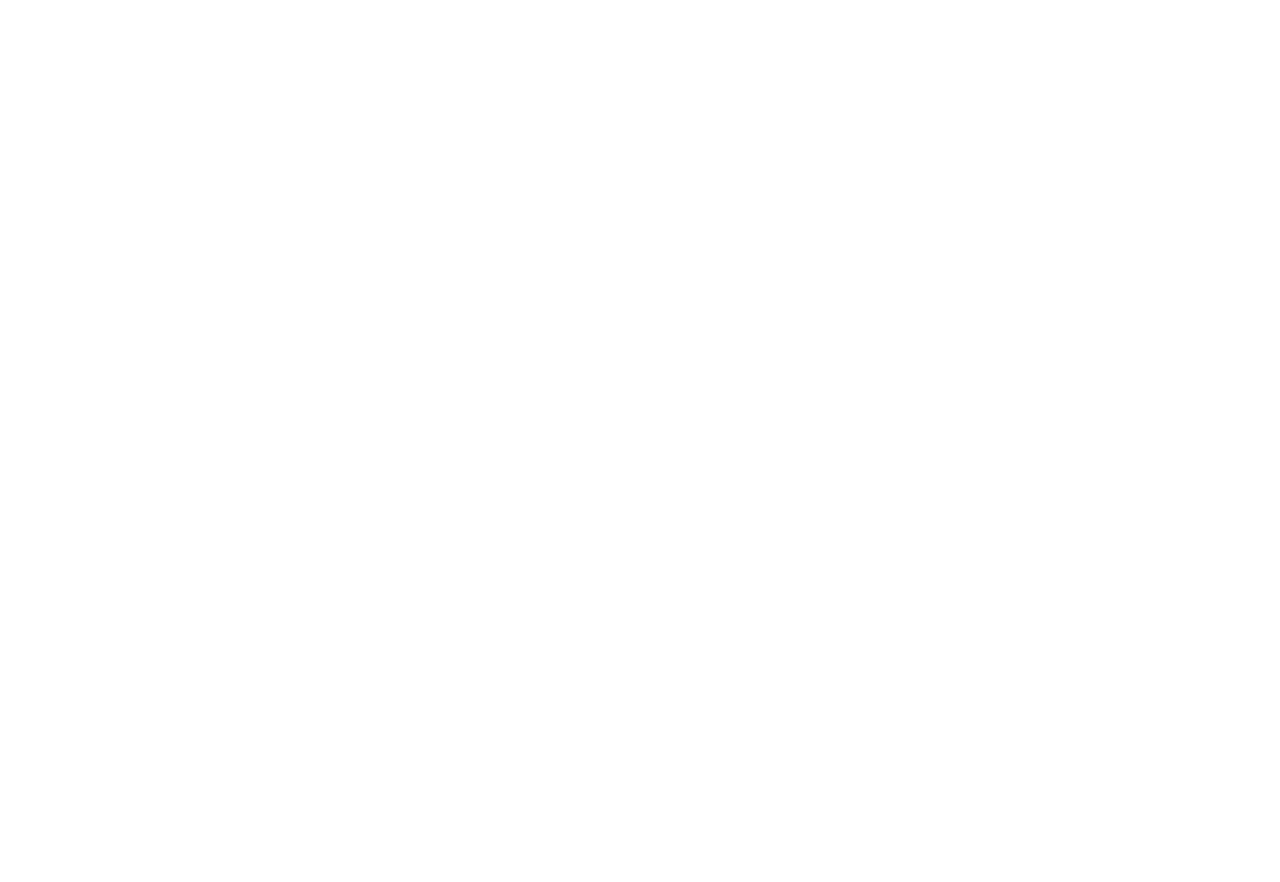
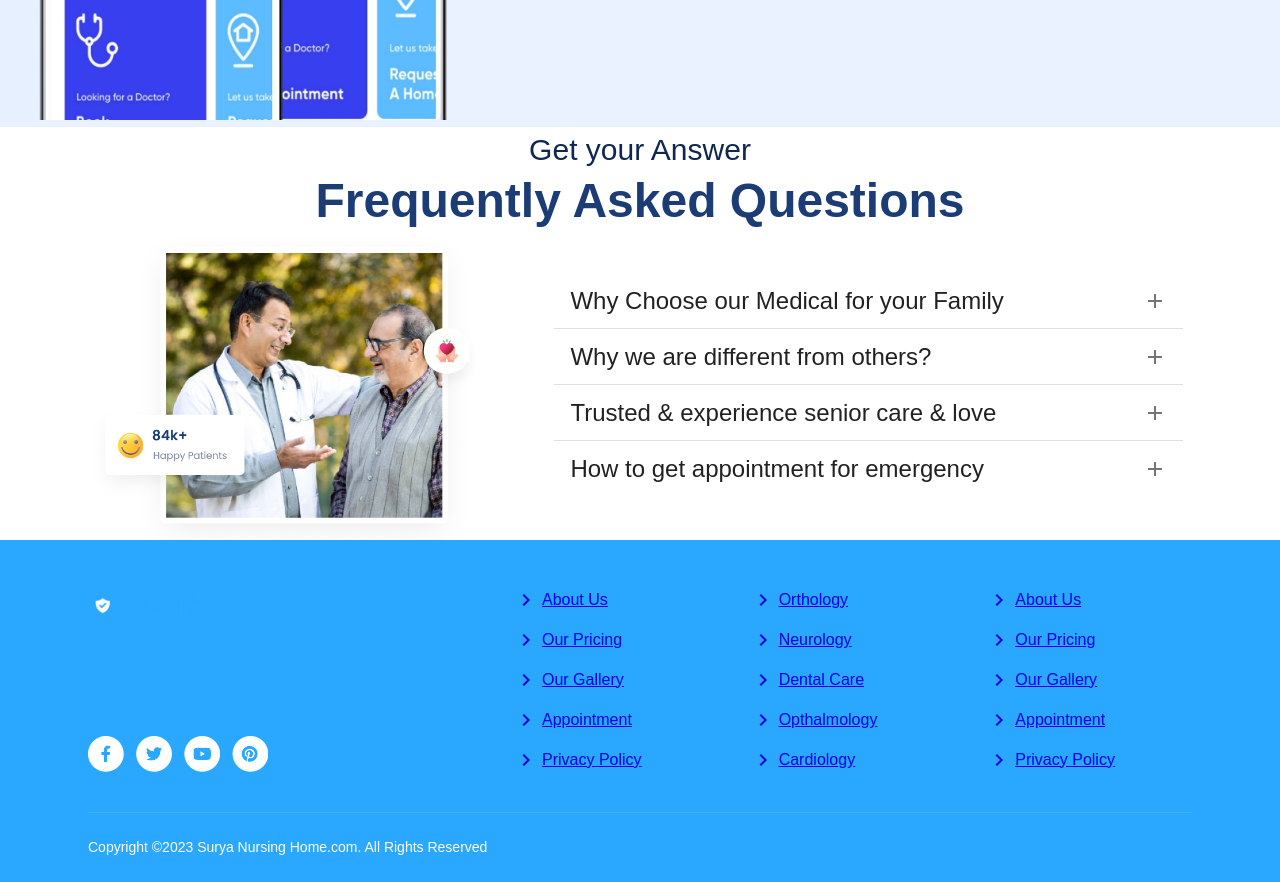
Before and after one commit to deekshithhh/Medify, a React (Create React App) app in the folder medify/: page / in a window 1280 px wide. Shown: the part 800-1682 px from the top of the page. Before the commit the page ends 800 px from the top, so only its background shows below. Built offline with nearby package versions, Linux system fonts and the light colour scheme; no server answers.

Commit message:
Footer and Download added

```diff
--- a/medify/src/App.js
+++ b/medify/src/App.js
@@ -1,22 +1,27 @@
-import logo from './logo.svg';
-import './App.css';
+import logo from "./logo.svg";
+import "./App.css";
 import { Outlet } from "react-router-dom";
 import { CssBaseline } from "@mui/material";
-import Navbar from './Components/NavBar/Navbar';
-import HeroSection from './Components/Herosection/Herosection';
-import SearchLocation from './Components/Search/Search';
-import SearchHospital from './Components/Search/Search';
-
-
+import Navbar from "./Components/NavBar/Navbar";
+import HeroSection from "./Components/Herosection/Herosection";
+import SearchLocation from "./Components/Search/Search";
+import SearchHospital from "./Components/Search/Search";
+import Footer from "./Components/Footer/Footer";
+import AccordionExpandIcon from "./Components/Accordion/Accordion";
+import MobileDownload from "./Components/Download/Download";
 
 function App() {
   return (
     <div>
-    <CssBaseline />
-    <Outlet />
-      <Navbar/>
-      <HeroSection/>
-      <SearchHospital/>
+      <CssBaseline />
+      <Outlet />
+      <Navbar />
+      <HeroSection />
+      <SearchHospital />
+      <MobileDownload/>
+      <AccordionExpandIcon />
+      <Footer />
+
     </div>
   );
 }
--- /dev/null
+++ b/medify/src/Components/Accordion/Accordion.jsx
@@ -0,0 +1,53 @@
+import * as React from "react";
+import Accordion from "@mui/material/Accordion";
+import AccordionSummary from "@mui/material/AccordionSummary";
+import AccordionDetails from "@mui/material/AccordionDetails";
+import Typography from "@mui/material/Typography";
+import ArrowDownwardIcon from "@mui/icons-material/ArrowDownward";
+import ArrowDropDownIcon from "@mui/icons-material/ArrowDropDown";
+import { Box, Container, Stack } from "@mui/material";
+import faqimage from "../../assets/faqs.jpg";
+import AddIcon from "@mui/icons-material/Add";
+
+export default function AccordionExpandIcon() {
+  const FaqHeader = [
+    "Why Choose our Medical for your Family",
+    "Why we are different from others?",
+    "Trusted & experience senior care & love",
+    "How to get appointment for emergency",
+  ];
+  return (
+    <Container>
+      <Box >
+        <Stack  alignItems={'center'}>
+        <Typography variant="h3" component='h3'>Get your Answer</Typography>
+        <Typography variant="h2" component='h2'>Frequently Asked Questions</Typography>
+        </Stack>
+
+      </Box>
+      <Stack direction={{ md: "row" }} alignItems={'center'}  spacing={10}>
+        <Box component={"img"} src={faqimage} style={{ width: "35%" }}></Box>
+        <Box>
+          {FaqHeader.map((question) => (
+            <Accordion elevation={'0'}>
+              <AccordionSummary
+                expandIcon={<AddIcon />}
+
+
+              >
+                <Typography variant="h5">{question}</Typography>
+              </AccordionSummary>
+              <AccordionDetails>
+                <Typography>
+                  We are the best network hospital in the country with advanced labs and trained staff.
+                </Typography>
+              </AccordionDetails>
+            </Accordion>
+          ))}
+        </Box>
+      </Stack>
+    </Container>
+  );
+
+
+}
--- /dev/null
+++ b/medify/src/Components/Download/Download.jsx
@@ -0,0 +1,23 @@
+
+import {Container,Box} from '@mui/material'
+import mobile from '../../assets/mobile.jpg'
+
+
+
+export default function MobileDownload(){
+
+
+
+    return (
+        <div style={{  background: '#eaf2ff' }}>
+             <Box  component={'img'} src={mobile}  style={{width:'35%',height:'450px'}} >
+
+            </Box>
+
+
+        </div>
+
+
+
+    )
+}
--- /dev/null
+++ b/medify/src/Components/Footer/Footer.jsx
@@ -0,0 +1,88 @@
+import { Box, Container, Grid, Stack, Typography } from "@mui/material";
+  import logo from "../../assets/logo.png";
+  import fb from "../../assets/fb.png";
+  import pinterest from "../../assets/pinterest.png";
+  import twitter from "../../assets/twitter.png";
+  import yt from "../../assets/yt.png";
+  import KeyboardArrowRightIcon from '@mui/icons-material/KeyboardArrowRight';
+  import { Link } from "react-router-dom";
+
+
+  function FooterLink ({ children }) {
+    return (
+        <Link underline="none" color='#fff' fontWeight={300} fontSize={14}>
+            <Stack direction='row' gap={0.5}>
+                <KeyboardArrowRightIcon />
+                {children}
+            </Stack>
+        </Link>
+    )
+};
+function Footer() {
+    return (
+      <Box bgcolor="primary.main" pb={3} pt={6}>
+        <Container maxWidth="xl">
+          <Grid container spacing={4}>
+            <Grid item xs={12} md={4.5}>
+              <Stack
+                alignItems="flex-start"
+                justifyContent="space-between"
+                height={1}
+              >
+                <Box src={logo} height={36} alt="Medify" component="img" mb={2} />
+                <Stack direction="row" spacing={1.5}>
+                  <Box component="img" src={fb} height={36} />
+                  <Box component="img" src={twitter} height={36} />
+                  <Box component="img" src={yt} height={36} />
+                  <Box component="img" src={pinterest} height={36} />
+                </Stack>
+              </Stack>
+            </Grid>
+
+            <Grid item xs={12} md={2.5}>
+              <Stack spacing={2}>
+                <FooterLink>About Us</FooterLink>
+                <FooterLink>Our Pricing</FooterLink>
+                <FooterLink>Our Gallery</FooterLink>
+                <FooterLink>Appointment</FooterLink>
+                <FooterLink>Privacy Policy</FooterLink>
+              </Stack>
+            </Grid>
+
+            <Grid item xs={12} md={2.5}>
+              <Stack spacing={2}>
+                <FooterLink>Orthology</FooterLink>
+                <FooterLink>Neurology</FooterLink>
+                <FooterLink>Dental Care</FooterLink>
+                <FooterLink>Opthalmology</FooterLink>
+                <FooterLink>Cardiology</FooterLink>
+              </Stack>
+            </Grid>
+
+            <Grid item xs={12} md={2.5}>
+              <Stack spacing={2}>
+                <FooterLink>About Us</FooterLink>
+                <FooterLink>Our Pricing</FooterLink>
+                <FooterLink>Our Gallery</FooterLink>
+                <FooterLink>Appointment</FooterLink>
+                <FooterLink>Privacy Policy</FooterLink>
+              </Stack>
+            </Grid>
+          </Grid>
+
+          <Typography
+            fontWeight={300}
+            color="#fff"
+            fontSize={14}
+            pt={3}
+            mt={5}
+            borderTop="1px solid rgba(255,255,255,0.1)"
+          >
+            Copyright ©2023 Surya Nursing Home.com. All Rights Reserved
+          </Typography>
+        </Container>
+      </Box>
+    );
+  };
+
+  export default Footer;
--- a/medify/src/index.js
+++ b/medify/src/index.js
@@ -48,6 +48,7 @@
       main: "#2AA7FF",
       green: "#00A500",
       secondary: "#1B3C74",
+      third:"#eaf2ff"
     },
   },
   components: {
```
Also changed, not shown: medify/src/Components/Search/Search.jsx (+0 -134 lines).
